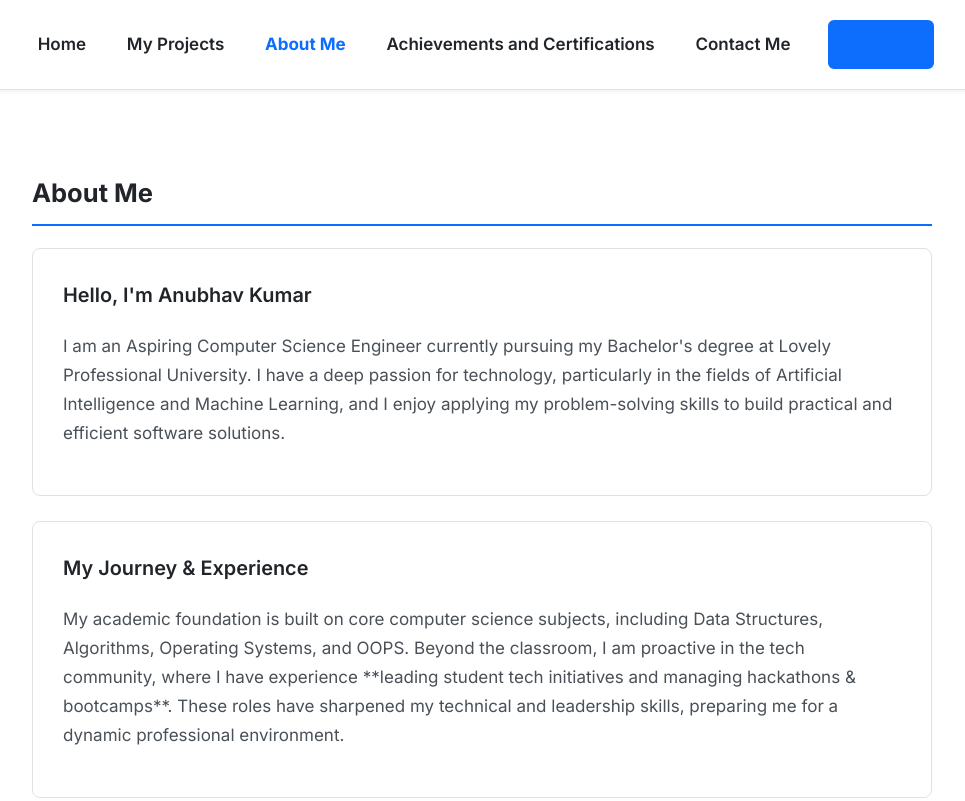
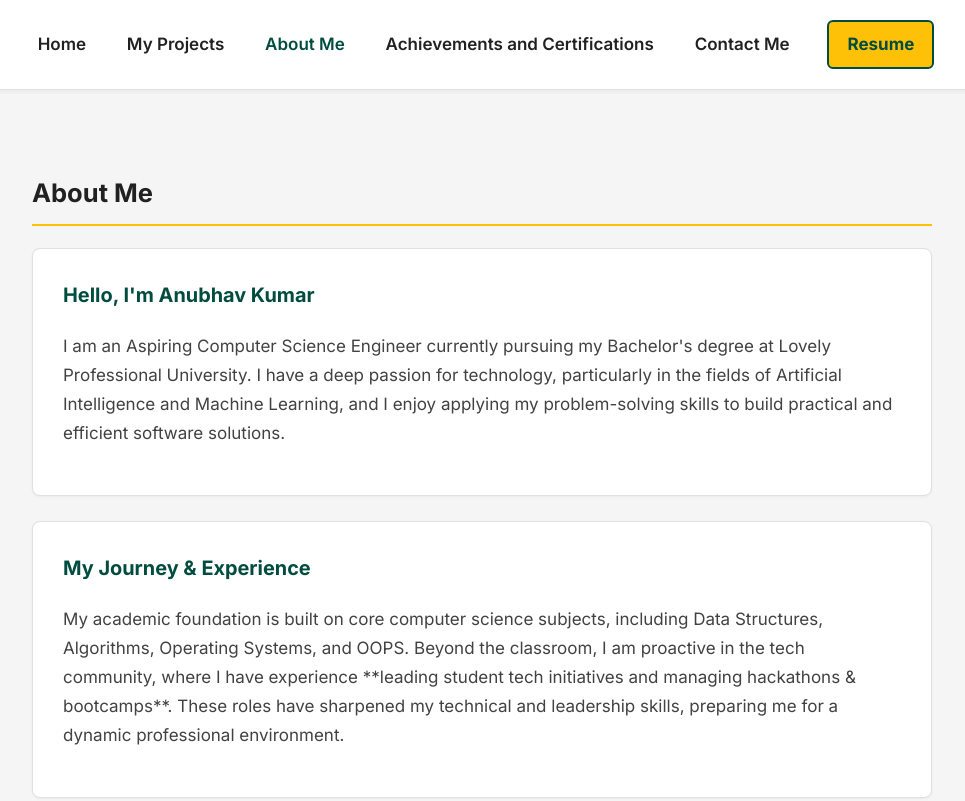
Before and after one commit to anubhav0704/anubhav0704.github.io, a plain HTML site: page about.html in a window 1280 px wide. Shown: the top 801 px of the page, without its empty margins (158-1123 px from the left). Drawn offline with Linux system fonts and the light colour scheme.

Commit message:
Update style.css

```diff
--- a/style.css
+++ b/style.css
@@ -1,9 +1,9 @@
-/* --- New Theme: Classic Blue --- */
-/* Classic Blue: #0d6efd */
-/* Dark Text:    #212529 */
-/* Body Text:    #495057 */
-/* Background:   #ffffff */
-/* Light Grey BG:#f8f9fa */
+/* --- Theme: Teal & Gold --- */
+/* Deep Teal:    #004d40 */
+/* Bright Gold:  #ffc107 */
+/* Dark Text:    #212121 */
+/* Body Text:    #424242 */
+/* Background:   #f5f5f5 */
 /* --- --- --- --- --- --- --- --- */
 
 /* --- Google Font Import --- */
@@ -13,10 +13,10 @@
 body {
     font-family: 'Inter', sans-serif;
     margin: 0;
-    background-color: #ffffff;
-    color: #495057; /* Softer grey for body text */
-    font-size: 17px; /* Slightly larger for readability */
-    line-height: 1.7; /* Increased line spacing */
+    background-color: #f5f5f5; /* Light grey background */
+    color: #424242;
+    font-size: 17px;
+    line-height: 1.7;
     -webkit-font-smoothing: antialiased;
 }
 
@@ -27,8 +27,8 @@ body {
 }
 
 h2 {
-    color: #212529; /* Darker heading color */
-    border-bottom: 2px solid #0d6efd; /* Classic blue accent */
+    color: #212121;
+    border-bottom: 2px solid #ffc107; /* Gold accent */
     padding-bottom: 10px;
     font-weight: 700;
 }
@@ -42,7 +42,7 @@ nav {
     width: 100%;
     z-index: 100;
     box-shadow: 0 2px 4px rgba(0,0,0,0.05);
-    border-bottom: 1px solid #dee2e6;
+    border-bottom: 1px solid #e0e0e0;
 }
 
 nav ul {
@@ -58,7 +58,7 @@ nav ul li {
 }
 
 nav ul li a {
-    color: #212529;
+    color: #212121;
     text-decoration: none;
     padding: 10px 18px;
     font-weight: 600;
@@ -66,32 +66,28 @@ nav ul li a {
     border-radius: 6px;
 }
 
-nav ul li a:hover {
-    color: #0d6efd;
-}
-
+nav ul li a:hover,
 nav ul li a.active {
-    color: #0d6efd;
-    font-weight: 700;
+    color: #004d40; /* Deep Teal for active/hover link */
 }
 
 /* Resume Button in Nav */
 nav ul li a.button {
-    color: #0d6efd;
-    border: 2px solid #0d6efd;
+    color: #004d40;
+    border: 2px solid #004d40;
     padding: 8px 18px;
     margin-left: 15px;
 }
 
 nav ul li a.button:hover {
-    background-color: #0d6efd;
+    background-color: #004d40;
     color: #ffffff;
 }
 
 /* --- Hero Section (Homepage) --- */
 .hero {
-    background-color: #f8f9fa; /* Light grey background */
-    color: #212529; /* Dark text */
+    background-color: #004d40; /* Deep Teal background */
+    color: #ffffff;
     text-align: center;
     padding: 100px 20px;
 }
@@ -105,8 +101,10 @@ nav ul li a.button:hover {
 .hero h2 {
     font-size: 1.5em;
     font-weight: 400;
-    color: #495057; /* Softer grey for subtitle */
+    color: rgba(255, 255, 255, 0.8); /* Slightly transparent white */
     margin-top: 10px;
+    padding-bottom: 20px; /* Space for the line */
+    border-bottom: 1px solid rgba(255, 255, 255, 0.3); /* Subtle line */
 }
 
 .hero p {
@@ -119,39 +117,42 @@ nav ul li a.button:hover {
     display: inline-block;
     padding: 14px 28px;
     margin: 10px;
-    background-color: #0d6efd;
-    color: #ffffff;
+    background-color: #ffc107; /* Gold button */
+    color: #212121; /* Dark text on gold button */
     text-decoration: none;
     border-radius: 6px;
-    font-weight: 600;
-    border: 2px solid #0d6efd;
+    font-weight: 700; /* Bolder text on button */
+    border: 2px solid #ffc107;
     transition: all 0.3s ease;
 }
 
 .button:hover {
-    background-color: #0b5ed7; /* Darker blue on hover */
-    border-color: #0b5ed7;
+    background-color: #ffca28;
+    border-color: #ffca28;
+    transform: translateY(-2px); /* Slight lift on hover */
+    box-shadow: 0 4px 10px rgba(0,0,0,0.1);
 }
 
 /* --- Project and Info Cards --- */
 .card {
     background-color: #ffffff;
     border-radius: 8px;
-    border: 1px solid #dee2e6;
-    box-shadow: none;
+    border: 1px solid #e0e0e0;
+    box-shadow: 0 1px 3px rgba(0,0,0,0.05);
     margin-bottom: 25px;
     padding: 30px;
-    transition: border-color 0.3s ease;
+    transition: border-color 0.3s ease, box-shadow 0.3s ease;
 }
 
 .card:hover {
-    border-color: #0d6efd; /* Blue border on hover */
+    border-color: #ffc107; /* Gold border on hover */
+    box-shadow: 0 4px 15px rgba(0,0,0,0.08);
 }
 
 .card h3 {
     margin-top: 0;
-    color: #212529;
-    font-weight: 600;
+    color: #004d40; /* Deep Teal for card titles */
+    font-weight: 700;
 }
 
 .card ul {
@@ -166,11 +167,11 @@ nav ul li a.button:hover {
 }
 
 .card li::before {
-    content: '›';
+    content: '▪';
     position: absolute;
     left: 0;
     font-weight: 700;
-    color: #0d6efd; /* Classic blue bullet */
+    color: #ffc107; /* Gold bullet */
 }
 
 /* --- Mobile Styles --- */
```
